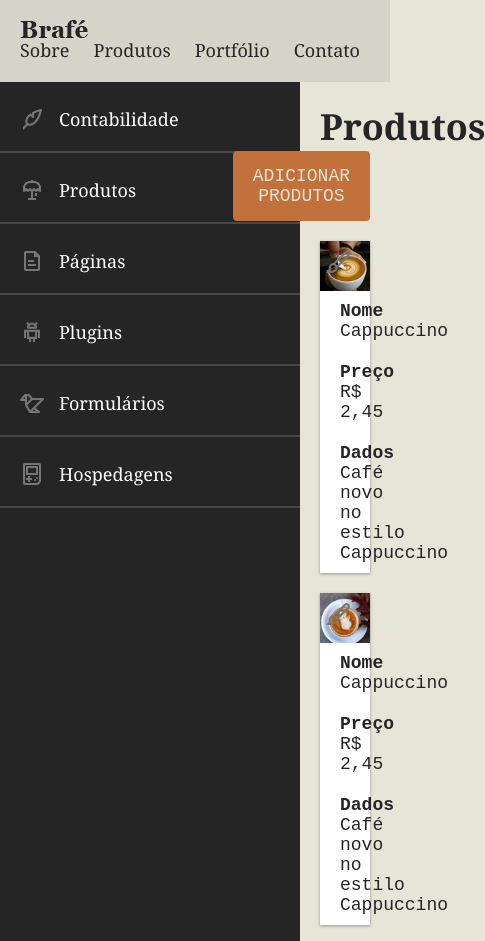
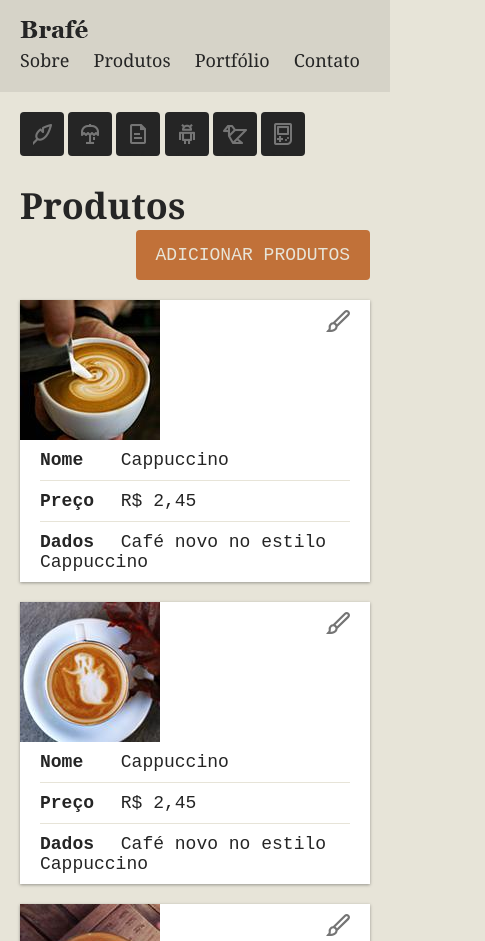
Before and after one commit to vargastm/brafe3, a plain HTML site: page brafe3-pure/index.html in a window 390 px wide. Shown: the top 941 px of the page, 485 px wide, since content can reach past the window. Drawn offline with Linux system fonts and the light colour scheme.

Commit message:
Configured Responsiveness

```diff
--- a/brafe3-pure/assets/css/style.css
+++ b/brafe3-pure/assets/css/style.css
@@ -203,3 +203,67 @@ a {
   font-size: 1.125em;
   line-height: 1.4em;
 }
+
+@media (max-width: 739px) {
+  .main-container {
+    flex-direction: column;
+  }
+
+  .header-logo, .header-menu ul {
+    float: none;
+  }
+
+  .header-menu ul {
+    margin-top: 10px;
+  }
+
+  .side-nav {
+    margin: 20px 0 0 20px;
+    background: none;
+    width: auto;
+  }
+
+  .side-nav li {
+    display: inline-block;
+  }
+
+  .side-nav li a::before {
+    display: block;
+    margin: 0px;
+    top: 0px;
+  }
+
+  .side-nav li a {
+    width: 44px;
+    height: 44px;
+    overflow: hidden;
+    padding: 10px;
+    border: none;
+    color: #252525;
+    background: #252525;
+    border-radius: 4px;
+  }
+
+  .products, .products-item ul {
+    width: 100%;
+  }
+
+  .products h1, .products-add, .products-item img, .products-item ul {
+    float: none;
+  }
+
+  .products-add {
+    display: inline-block;
+    margin: 10px 0;
+  }
+}
+
+@media (min-width: 740px) and (max-width: 980px) {
+  .side-nav {
+    width: 200px;
+  }
+
+  .products {
+    width: calc(100% - 200px);
+  }
+}
```
